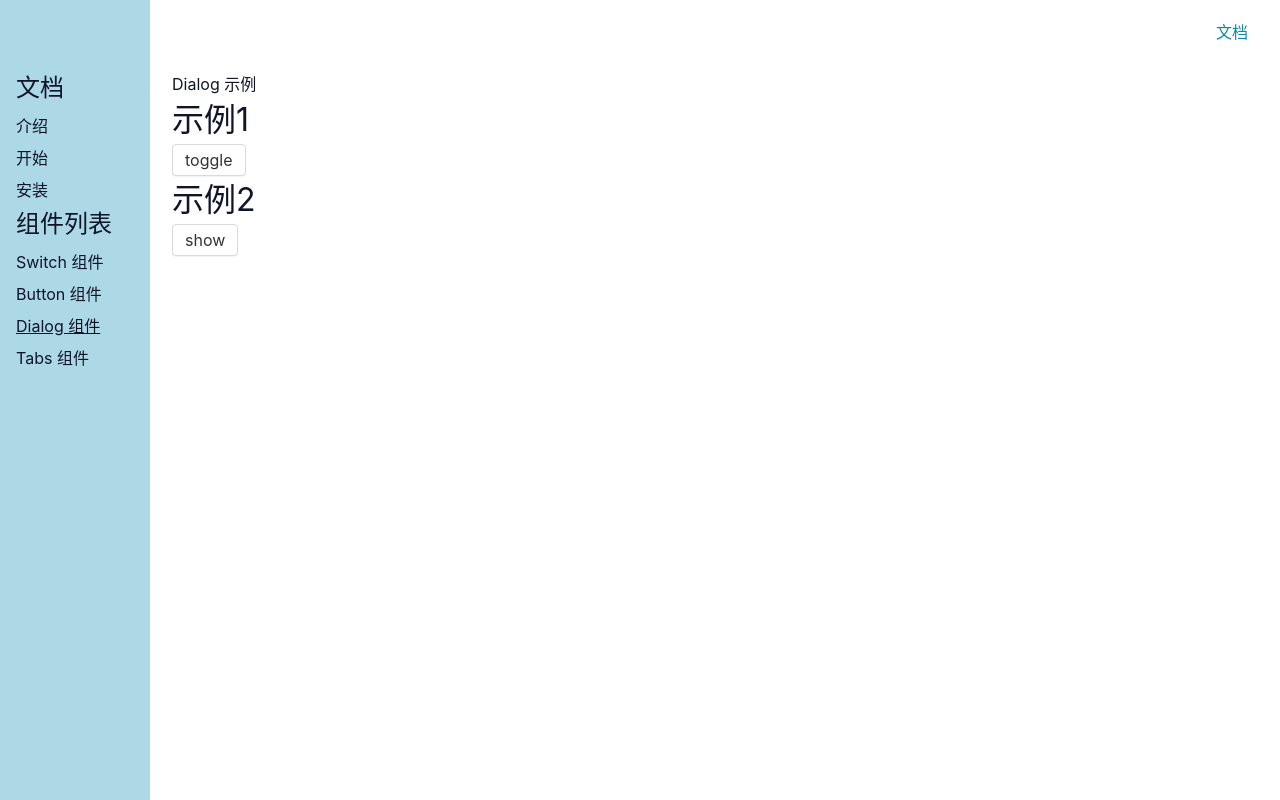
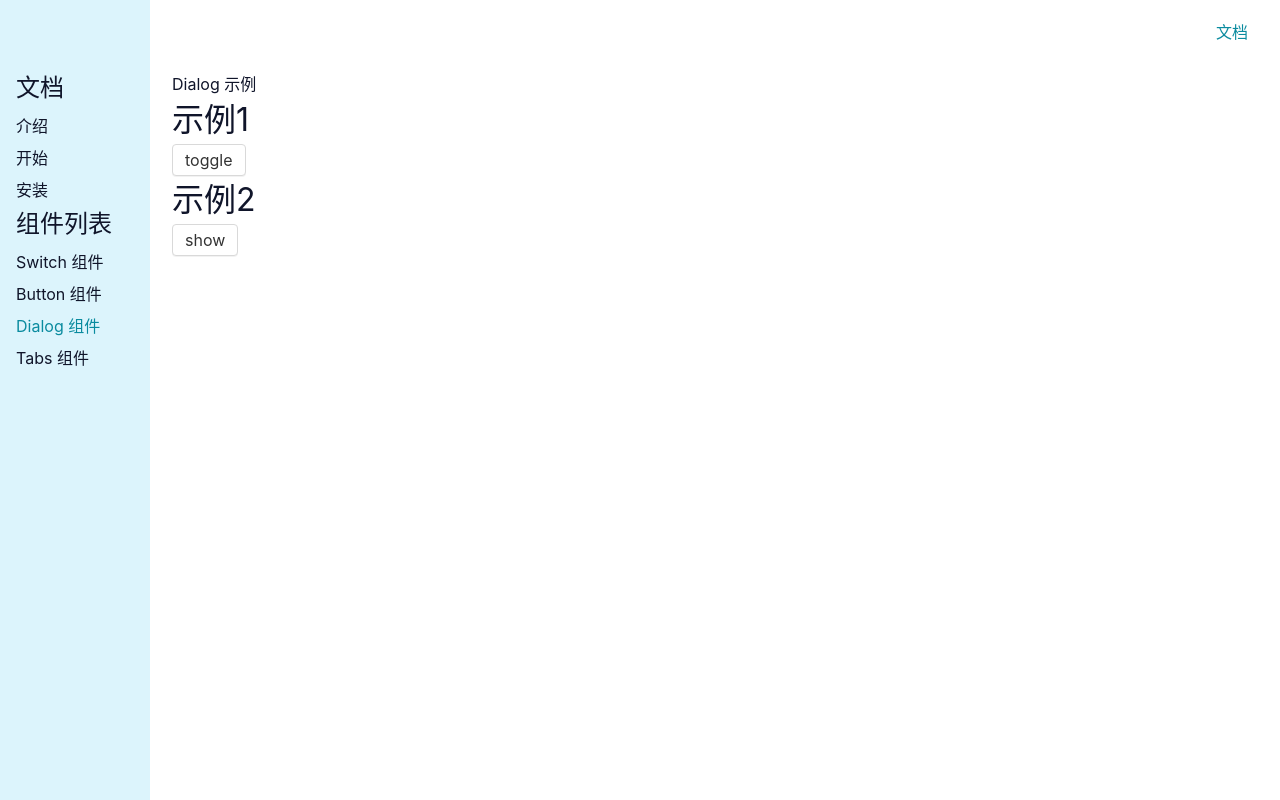
Before and after one commit to marui-mr/wheel-ui, a Vue app: page /#/doc/dialog in a window 1280 px wide. Built offline with nearby package versions, Linux system fonts and the light colour scheme.

Commit message:
修改高亮样式

```diff
--- a/src/views/Doc.vue
+++ b/src/views/Doc.vue
@@ -52,7 +52,7 @@ export default {
 
 <style lang="scss" scoped>
 .router-link-active {
-  text-decoration: underline;
+  color: #0a8b9f;
 }
 .layout {
   display: flex;
@@ -82,7 +82,7 @@ export default {
   }
 }
 aside {
-  background: lightblue;
+  background: #dcf4fc;
   width: 150px;
   padding: 16px;
   position: fixed;
```
